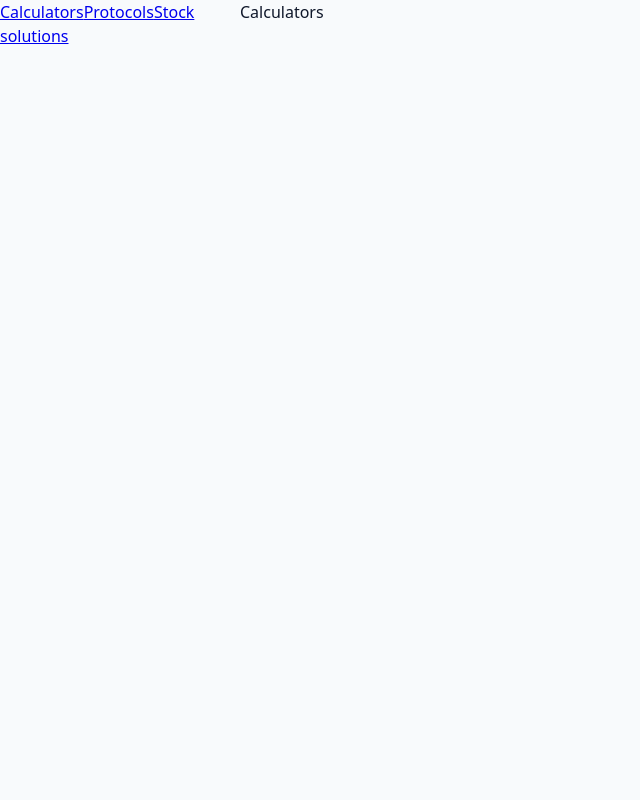
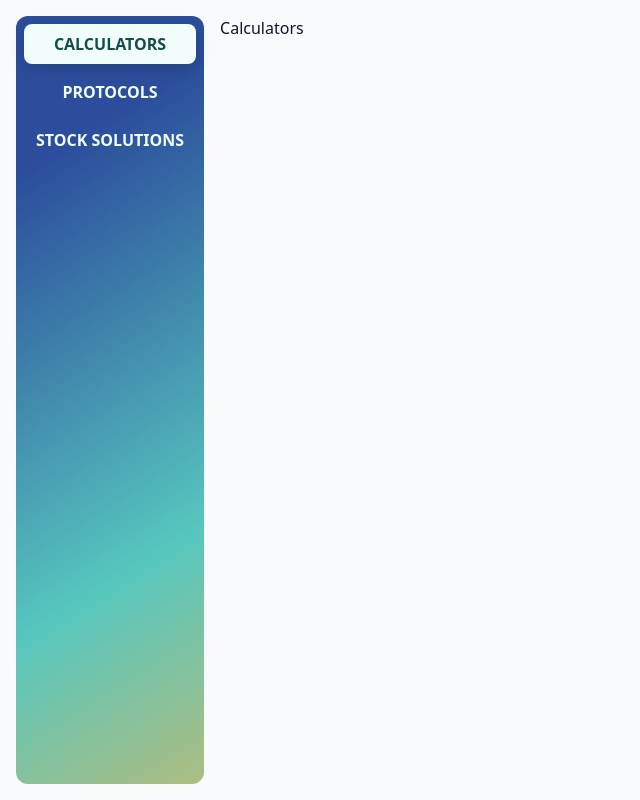
Before and after one commit to WitchDevelops/cloning-assistant, a React (Vite) app in the folder frontend/: page / in a window 1280 px wide. Shown: the whole page, without its empty margins (0-640 px from the left). Built offline with nearby package versions, Linux system fonts and the light colour scheme.

Commit message:
#9 navbar layout and styling

```diff
--- a/frontend/src/App.css
+++ b/frontend/src/App.css
@@ -1,19 +1,84 @@
 .layout {
 	display: flex;
+	flex-direction: column;
+	gap: 1rem;
+	padding: 1rem;
+	width: 100vw;
+	height: 100vh;
+	@media (min-width: 768px) {
+		flex-direction: row;
+	}
 }
 .nav {
-	flex-direction: column;
-	width: 240px;
+	display: flex;
+	flex-wrap: wrap;
+	align-items: center;
+	justify-content: center;
+	column-gap: 1.5rem;
+	border-bottom: 1px solid var(--color-border);
+
+	& a {
+		position: relative;
+		padding: 0.5rem 0 0.75rem;
+		color: var(--color-text-muted);
+		font-weight: 600;
+		text-transform: uppercase;
+		text-decoration: none;
+
+		&[aria-current="page"] {
+			color: var(--color-primary);
+			&:after {
+				content: "";
+				position: absolute;
+				inset-inline: 0;
+				bottom: -1px;
+				height: 3px;
+				background: currentColor;
+				@media (forced-colors: active) {
+					background: Highlight;
+				}
+			}
+		}
+	}
+
+	@media (min-width: 576px) {
+		justify-content: left;
+	}
+
+	@media (min-width: 768px) {
+		flex-direction: column;
+		gap: 0.5rem;
+		border-bottom: 0;
+		align-items: flex-start;
+		background-color: var(--teal-700);
+		background-image: linear-gradient(
+			148deg,
+			#2b4d9c 18%,
+			#57c7be 71%,
+			#edb554 121%
+		);
+		border-radius: 12px;
+		padding: 0.5rem;
+		& a {
+			padding: 0.5rem 0.75rem;
+			width: 100%;
+			color: var(--teal-50);
+			text-align: center;
+			&[aria-current="page"] {
+				background-color: var(--teal-50);
+				color: var(--teal-900);
+				box-shadow: 0px 4px 16px 0px rgba(0, 0, 0, 0.15);
+				border-radius: 8px;
+
+				&::after {
+					display: none;
+				}
+			}
+		}
+	}
 }
 
-@media (max-width: 900px) {
-	.layout {
-		flex-direction: column;
-	}
-	.nav {
-		flex-direction: row;
-		width: auto;
-	}
+.main {
 }
 
 @media print {
--- a/frontend/src/index.css
+++ b/frontend/src/index.css
@@ -1,7 +1,9 @@
 :root {
 	/* Layer 1: raw palette (lifted from Tailwind, named by colour) */
 	--teal-50: #f0fdfa;
+	--teal-400: #2dd4bf;
 	--teal-600: #0d9488;
+	--teal-700: #0f766e;
 	--teal-900: #134e4a;
 	--orange-500: #f97316;
 	--amber-500: #f59e0b;
@@ -12,18 +14,19 @@
 	/* Layer 2: semantic */
 	--color-surface: var(--slate-50);
 	--color-text: var(--slate-900);
-	--color-primary: var(--teal-600);
+	--color-primary: var(--teal-700);
 	--color-accent: var(--orange-500);
 	--color-warning: var(--amber-500);
 	--color-danger: var(--red-600);
+	--color-border: color-mix(in srgb, var(--color-text) 20%, transparent);
+	--color-text-muted: color-mix(in srgb, var(--color-text) 65%, transparent);
 }
 
 @media (prefers-color-scheme: dark) {
 	:root {
 		--color-surface: var(--slate-900);
 		--color-text: var(--slate-50);
-		--color-primary: var(--teal-400);
-		/* only the semantic layer changes */
+		--color-primary: var(--teal-600);
 	}
 }
 
```
